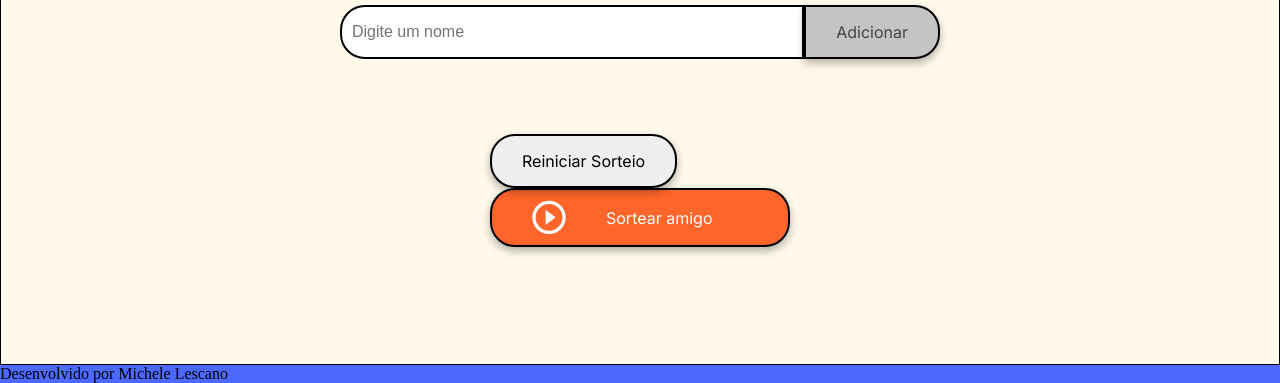
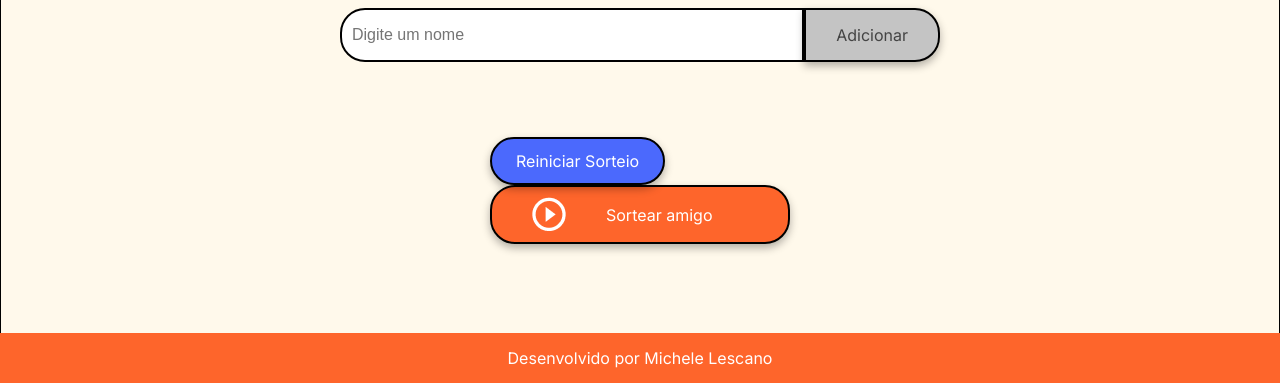
Before and after one commit to MicheleLescano/amigo-secreto, a plain HTML site: page index.html in a window 1280 px wide. Shown: the part 417-800 px from the top of the page. Drawn offline with nearby package versions, Linux system fonts and the light colour scheme.

Commit message:
Update style.css

```diff
--- a/style.css
+++ b/style.css
@@ -1,3 +1,4 @@
+
 :root {
     --color-primary: #4B69FD;
     --color-secondary: #FFF9EB;
@@ -175,3 +176,43 @@ ul {
     border: 1px solid #155724;
     width: fit-content;
 }
+
+/* Efeito botão reiniciar */
+.button-restart {
+    background-color: var(--color-primary); /* Cor principal */
+    color: var(--color-white);
+    font-family: "Inter", sans-serif;
+    font-size: 16px;
+    padding: 12px 24px;
+    border: 2px solid #000;
+    border-radius: 25px;
+    cursor: pointer;
+    transition: all 0.3s ease-in-out;
+    box-shadow: 0 4px 8px rgba(0, 0, 0, 0.3);
+}
+
+/* Efeito ao passar o mouse */
+.button-restart:hover {
+    background-color: var(--color-button-hover);
+    transform: scale(1.05);
+}
+
+/* Efeito ao clicar */
+.button-restart:active {
+    transform: scale(0.95);
+    box-shadow: 0 2px 4px rgba(0, 0, 0, 0.5);
+}
+
+
+/* Rodapé do site */
+footer {
+    position: fixed;
+    bottom: 0;
+    left: 0;
+    width: 100%;
+    background-color: var(--color-button); /* Cor do rodapé */
+    color: var(--color-white);
+    text-align: center;
+    padding: 15px;
+    font-family: "Inter", sans-serif;
+}
```
